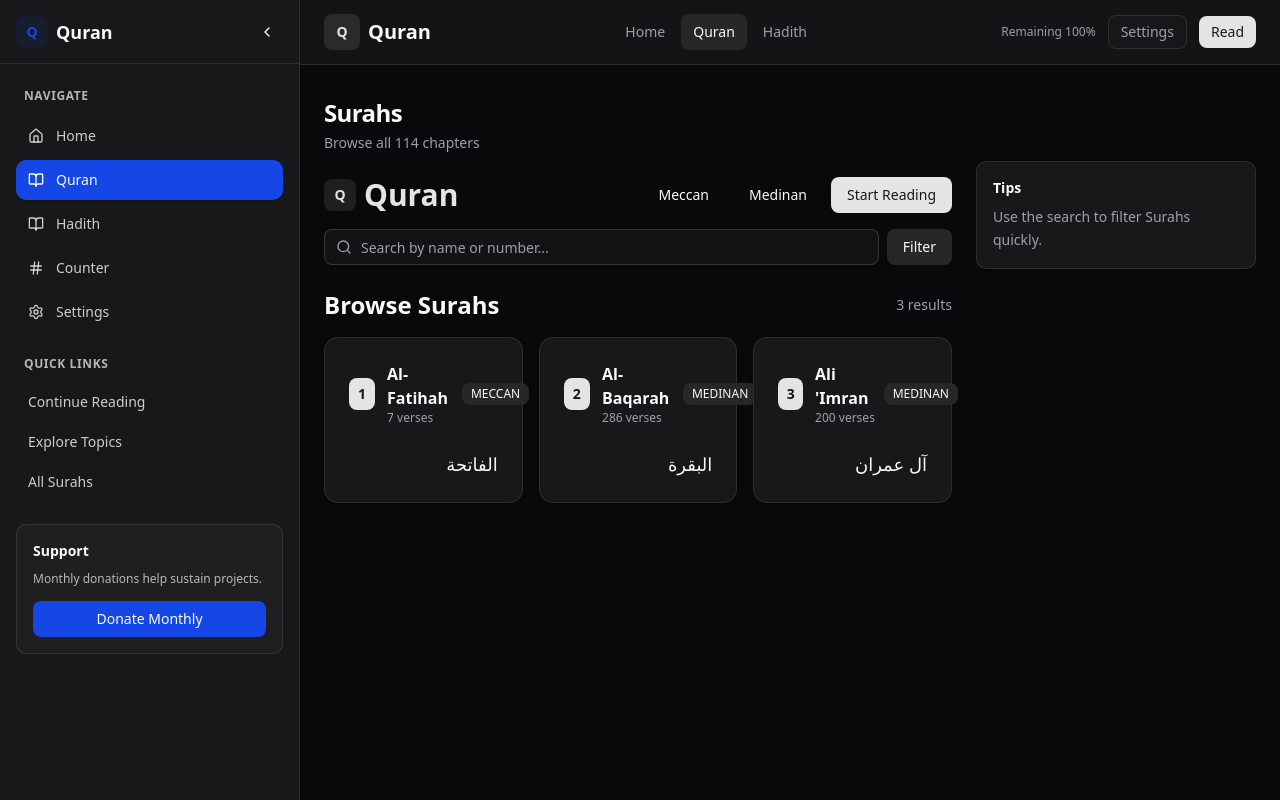
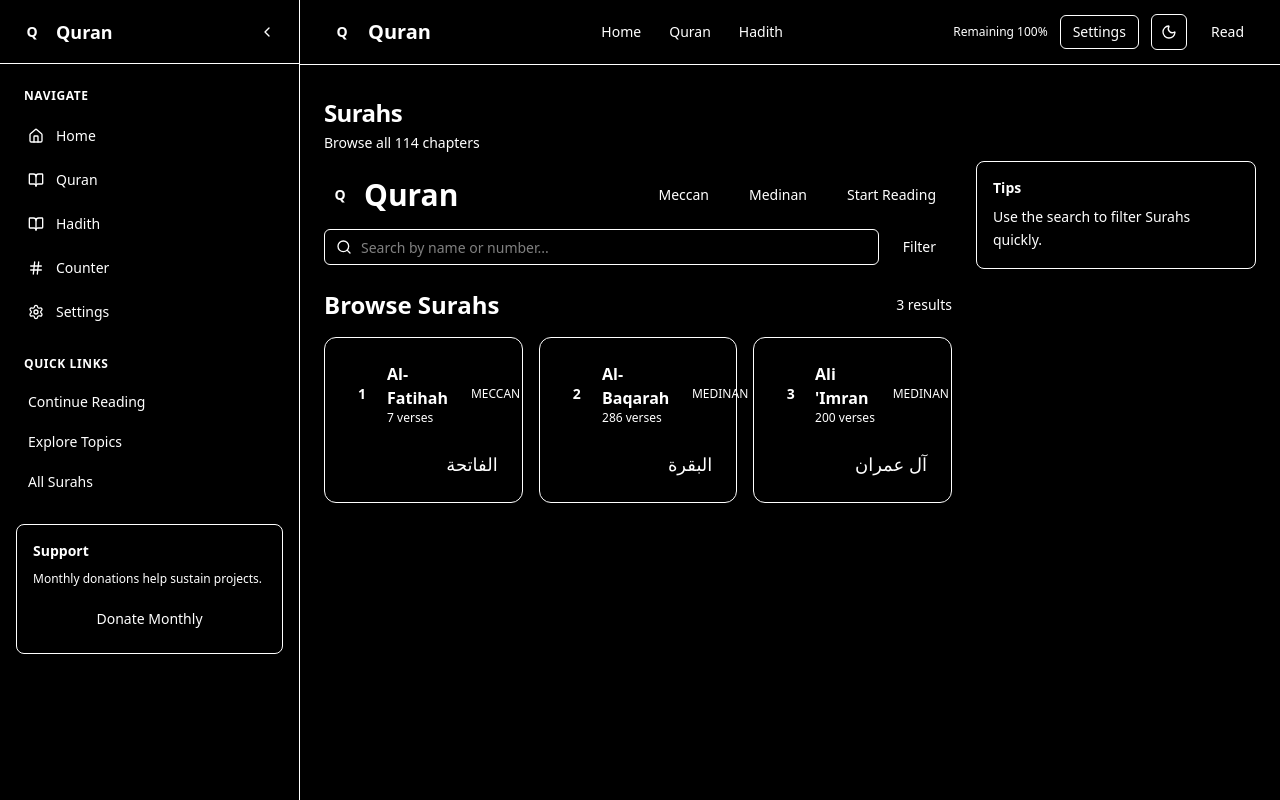
Before and after one commit to mohammednoorulameen/Nadheen---Quran, a React (Vite) app: page /quran in a window 1280 px wide. Built offline with nearby package versions, Linux system fonts and the light colour scheme; no server answers.

Commit message:
darkmode

```diff
--- a/src/App.css
+++ b/src/App.css
@@ -1,120 +1,33 @@
 @import "tailwindcss";
 @import "tw-animate-css";
 
-@custom-variant dark (&:is(.dark *));
 
-@theme inline {
-  --radius-sm: calc(var(--radius) - 4px);
-  --radius-md: calc(var(--radius) - 2px);
-  --radius-lg: var(--radius);
-  --radius-xl: calc(var(--radius) + 4px);
-  --color-background: var(--background);
-  --color-foreground: var(--foreground);
-  --color-card: var(--card);
-  --color-card-foreground: var(--card-foreground);
-  --color-popover: var(--popover);
-  --color-popover-foreground: var(--popover-foreground);
-  --color-primary: var(--primary);
-  --color-primary-foreground: var(--primary-foreground);
-  --color-secondary: var(--secondary);
-  --color-secondary-foreground: var(--secondary-foreground);
-  --color-muted: var(--muted);
-  --color-muted-foreground: var(--muted-foreground);
-  --color-accent: var(--accent);
-  --color-accent-foreground: var(--accent-foreground);
-  --color-destructive: var(--destructive);
-  --color-border: var(--border);
-  --color-input: var(--input);
-  --color-ring: var(--ring);
-  --color-chart-1: var(--chart-1);
-  --color-chart-2: var(--chart-2);
-  --color-chart-3: var(--chart-3);
-  --color-chart-4: var(--chart-4);
-  --color-chart-5: var(--chart-5);
-  --color-sidebar: var(--sidebar);
-  --color-sidebar-foreground: var(--sidebar-foreground);
-  --color-sidebar-primary: var(--sidebar-primary);
-  --color-sidebar-primary-foreground: var(--sidebar-primary-foreground);
-  --color-sidebar-accent: var(--sidebar-accent);
-  --color-sidebar-accent-foreground: var(--sidebar-accent-foreground);
-  --color-sidebar-border: var(--sidebar-border);
-  --color-sidebar-ring: var(--sidebar-ring);
+:root {
+  --background: 0 0% 100%;
+  --foreground: 222 47% 11%;
+  --primary: 221 83% 53%;
+  --muted: 215 16% 47%;
+  --border: 214 32% 91%;
+  --accent: 210 40% 96%;
+  --card: 0 0% 100%;
 }
 
-:root {
-  --radius: 0.625rem;
-  --background: oklch(1 0 0);
-  --foreground: oklch(0.141 0.005 285.823);
-  --card: oklch(1 0 0);
-  --card-foreground: oklch(0.141 0.005 285.823);
-  --popover: oklch(1 0 0);
-  --popover-foreground: oklch(0.141 0.005 285.823);
-  --primary: oklch(0.21 0.006 285.885);
-  --primary-foreground: oklch(0.985 0 0);
-  --secondary: oklch(0.967 0.001 286.375);
-  --secondary-foreground: oklch(0.21 0.006 285.885);
-  --muted: oklch(0.967 0.001 286.375);
-  --muted-foreground: oklch(0.552 0.016 285.938);
-  --accent: oklch(0.967 0.001 286.375);
-  --accent-foreground: oklch(0.21 0.006 285.885);
-  --destructive: oklch(0.577 0.245 27.325);
-  --border: oklch(0.92 0.004 286.32);
-  --input: oklch(0.92 0.004 286.32);
-  --ring: oklch(0.705 0.015 286.067);
-  --chart-1: oklch(0.646 0.222 41.116);
-  --chart-2: oklch(0.6 0.118 184.704);
-  --chart-3: oklch(0.398 0.07 227.392);
-  --chart-4: oklch(0.828 0.189 84.429);
-  --chart-5: oklch(0.769 0.188 70.08);
-  --sidebar: oklch(0.985 0 0);
-  --sidebar-foreground: oklch(0.141 0.005 285.823);
-  --sidebar-primary: oklch(0.21 0.006 285.885);
-  --sidebar-primary-foreground: oklch(0.985 0 0);
-  --sidebar-accent: oklch(0.967 0.001 286.375);
-  --sidebar-accent-foreground: oklch(0.21 0.006 285.885);
-  --sidebar-border: oklch(0.92 0.004 286.32);
-  --sidebar-ring: oklch(0.705 0.015 286.067);
+
+.dark {
+  --background: 0 0% 0%;        /* pure black */
+  --foreground: 0 0% 100%;      /* pure white text */
+  --primary: 221 83% 66%;       /* keep blue buttons */
+  --muted: 0 0% 65%;            /* gray text */
+  --border: 0 0% 20%;           /* dark border */
+  --accent: 0 0% 15%;           /* hover background */
+  --card: 0 0% 8%;              /* card slightly lighter than bg */
 }
 
-.dark {
-  --background: oklch(0.141 0.005 285.823);
-  --foreground: oklch(0.985 0 0);
-  --card: oklch(0.21 0.006 285.885);
-  --card-foreground: oklch(0.985 0 0);
-  --popover: oklch(0.21 0.006 285.885);
-  --popover-foreground: oklch(0.985 0 0);
-  --primary: oklch(0.92 0.004 286.32);
-  --primary-foreground: oklch(0.21 0.006 285.885);
-  --secondary: oklch(0.274 0.006 286.033);
-  --secondary-foreground: oklch(0.985 0 0);
-  --muted: oklch(0.274 0.006 286.033);
-  --muted-foreground: oklch(0.705 0.015 286.067);
-  --accent: oklch(0.274 0.006 286.033);
-  --accent-foreground: oklch(0.985 0 0);
-  --destructive: oklch(0.704 0.191 22.216);
-  --border: oklch(1 0 0 / 10%);
-  --input: oklch(1 0 0 / 15%);
-  --ring: oklch(0.552 0.016 285.938);
-  --chart-1: oklch(0.488 0.243 264.376);
-  --chart-2: oklch(0.696 0.17 162.48);
-  --chart-3: oklch(0.769 0.188 70.08);
-  --chart-4: oklch(0.627 0.265 303.9);
-  --chart-5: oklch(0.645 0.246 16.439);
-  --sidebar: oklch(0.21 0.006 285.885);
-  --sidebar-foreground: oklch(0.985 0 0);
-  --sidebar-primary: oklch(0.488 0.243 264.376);
-  --sidebar-primary-foreground: oklch(0.985 0 0);
-  --sidebar-accent: oklch(0.274 0.006 286.033);
-  --sidebar-accent-foreground: oklch(0.985 0 0);
-  --sidebar-border: oklch(1 0 0 / 10%);
-  --sidebar-ring: oklch(0.552 0.016 285.938);
+
+
+html,
+body {
+  background-color: hsl(var(--background));
+  color: hsl(var(--foreground));
+  transition: background-color 0.3s ease, color 0.3s ease;
 }
-
-@layer base {
-  * {
-    @apply border-border outline-ring/50;
-  }
-  body {
-    @apply bg-background text-foreground;
-  }
-}
--- a/src/Components/AppShell.tsx
+++ b/src/Components/AppShell.tsx
@@ -1,79 +1,73 @@
-import type { ReactNode } from "react";
-import { useEffect, useRef } from "react";
-import { SiteHeader } from "./Site-Header";
-import { Sidebar } from "./Sidebar";
-import { useSidebar } from "@/Hook/useSidebar";
-import { cn } from "@/lib/utils";
-import BottomNav from "./Bottom-navs";
+import type { ReactNode } from "react"
+import { useEffect, useRef } from "react"
+import { SiteHeader } from "./Site-Header"
+import { Sidebar } from "./Sidebar"
+import BottomNav from "./Bottom-navs"
+import { useSidebar } from "@/Hook/useSidebar"
+import { useRouteLoader } from "@/Hook/useRouteLoader"
+import { cn } from "@/lib/utils"
+import PageLoader from "./Shared/PageLoader"
 
 interface AppShellProps {
-  children: ReactNode;
+  children: ReactNode
 }
 
 export function AppShell({ children }: AppShellProps) {
-  const { isOpen, isMobile, close } = useSidebar();
-  const mainRef = useRef<HTMLElement>(null!);
+  const loading = useRouteLoader()
+  const { isOpen, isMobile, close } = useSidebar()
+  const mainRef = useRef<HTMLElement>(null!)
 
   // Handle click outside on mobile
   useEffect(() => {
-    if (!isMobile || !isOpen) return;
+    if (!isMobile || !isOpen) return
 
     const handleClickOutside = (event: Event) => {
-      const target = event.target as HTMLElement | null;
-      if (!target) return;
+      const target = event.target as HTMLElement | null
+      if (!target) return
 
-      // Don't close if clicking inside sidebar or header menu button
       if (
         target.closest("aside") ||
         target.closest('[aria-label="Toggle sidebar"]') ||
         target.closest('[aria-label="Open sidebar"]')
       ) {
-        return;
+        return
       }
-      close();
-    };
+      close()
+    }
 
-    // Use capture phase to catch clicks before they bubble
-    document.addEventListener("mousedown", handleClickOutside, true);
-    document.addEventListener("touchstart", handleClickOutside, true);
+    document.addEventListener("mousedown", handleClickOutside, true)
+    document.addEventListener("touchstart", handleClickOutside, true)
 
     return () => {
-      document.removeEventListener("mousedown", handleClickOutside, true);
-      document.removeEventListener("touchstart", handleClickOutside, true);
-    };
-  }, [isMobile, isOpen, close]);
+      document.removeEventListener("mousedown", handleClickOutside, true)
+      document.removeEventListener("touchstart", handleClickOutside, true)
+    }
+  }, [isMobile, isOpen, close])
 
   return (
+     <>
+
+      {loading && <PageLoader />}
+
+
     <div className="flex h-screen overflow-hidden bg-background">
       {/* Sidebar */}
       <Sidebar />
 
-      {/* Mobile overlay backdrop */}
+      {/* Mobile overlay */}
       {isMobile && isOpen && (
         <div
-          className="fixed inset-0 z-40 bg-black/50 backdrop-blur-sm transition-opacity duration-300"
+          className="fixed inset-0 z-40 bg-black/50 backdrop-blur-sm"
           onClick={close}
-          onTouchStart={close}
-          aria-hidden="true"
-          role="presentation"
         />
       )}
 
-      {/* Main content area */}
+      {/* Main area */}
       <div className="flex flex-1 flex-col overflow-hidden min-w-0">
         {/* Header */}
         <SiteHeader />
 
-        {/* Main content */}
-
-        {/* <main
-          className={cn(
-            "flex-1 overflow-y-auto overflow-x-hidden bg-background",
-            // Adjust padding for mobile bottom nav
-            "pb-16 md:pb-0"
-          )}
-          role="main"
-        > */}
+        {/* SCROLL CONTAINER */}
         <main
           ref={mainRef}
           className={cn(
@@ -83,9 +77,12 @@ export function AppShell({ children }: AppShellProps) {
           role="main"
         >
           {children}
-            <BottomNav scrollContainerRef={mainRef} />
         </main>
+
+        {/* FIXED UI (NOT INSIDE MAIN) */}
+        <BottomNav scrollContainerRef={mainRef} />
       </div>
     </div>
-  );
+     </>
+  )
 }
--- /dev/null
+++ b/src/Components/Shared/PageLoader.tsx
@@ -0,0 +1,10 @@
+export default function PageLoader() {
+  return (
+    <div className="fixed inset-0 z-[9999] flex items-center justify-center bg-background">
+      <div className="flex flex-col items-center gap-3">
+        <div className="h-10 w-10 animate-spin rounded-full border-4 border-primary border-t-transparent" />
+        <p className="text-sm text-muted-foreground">Loading...</p>
+      </div>
+    </div>
+  )
+}
--- a/src/Components/Site-Header.tsx
+++ b/src/Components/Site-Header.tsx
@@ -1,13 +1,14 @@
 import { Button } from "@/Components/ui/button";
-import { Menu } from "lucide-react";
 import { Link, useLocation } from "react-router-dom";
-
 import { cn } from "@/lib/utils";
 import { useSidebar } from "@/Hook/useSidebar";
+import { Menu, Moon, Sun } from "lucide-react"
+import { useTheme } from "@/Hook/useTheme";
 
 export function SiteHeader() {
   const { toggle, isOpen } = useSidebar();
   const location = useLocation();
+    const { theme, toggleTheme } = useTheme()
 
   return (
     <header
@@ -109,6 +110,18 @@ export function SiteHeader() {
           >
             Settings
           </Link>
+             {/* Dark mode toggle */}
+          <button
+            onClick={toggleTheme}
+            aria-label="Toggle theme"
+            className="inline-flex h-9 w-9 items-center justify-center rounded-md border border-border bg-card hover:bg-accent"
+          >
+            {theme === "dark" ? (
+              <Sun className="h-4 w-4" />
+            ) : (
+              <Moon className="h-4 w-4" />
+            )}
+          </button>
           <Button
             asChild
             size="sm"
--- /dev/null
+++ b/src/Hook/useRouteLoader.tsx
@@ -0,0 +1,20 @@
+import { useEffect, useState } from "react"
+import { useLocation } from "react-router-dom"
+
+export function useRouteLoader() {
+  const location = useLocation()
+  const [loading, setLoading] = useState(true)
+
+  useEffect(() => {
+    // show loader on route change
+    setLoading(true)
+
+    const timer = setTimeout(() => {
+      setLoading(false)
+    }, 500) // adjust delay if needed
+
+    return () => clearTimeout(timer)
+  }, [location.pathname])
+
+  return loading
+}
--- /dev/null
+++ b/src/Hook/useTheme.tsx
@@ -0,0 +1,27 @@
+import { useEffect, useState } from "react"
+
+type Theme = "light" | "dark"
+
+export function useTheme() {
+  const [theme, setTheme] = useState<Theme>(() => {
+    return (localStorage.getItem("theme") as Theme) || "light"
+  })
+
+  useEffect(() => {
+    const root = document.documentElement
+
+    if (theme === "dark") {
+      root.classList.add("dark")
+    } else {
+      root.classList.remove("dark")
+    }
+
+    localStorage.setItem("theme", theme)
+  }, [theme])
+
+  const toggleTheme = () => {
+    setTheme(prev => (prev === "light" ? "dark" : "light"))
+  }
+
+  return { theme, toggleTheme }
+}
--- a/src/Pages/User/LayoutPage/LayoutPage.tsx
+++ b/src/Pages/User/LayoutPage/LayoutPage.tsx
@@ -3,7 +3,7 @@ import ScrollProgress from "@/Components/ScrollProgress"
 import { AppShell } from "@/Components/AppShell"
 import { SidebarProvider } from "@/Context/SidebarProvider"
 import { Analytics } from "@vercel/analytics/react"
-// import BottomNav from "@/Components/Bottom-navs"
+
 
 export default function LayoutPage() {
   return (
@@ -12,7 +12,6 @@ export default function LayoutPage() {
       <ScrollProgress />
       <AppShell>
         <Outlet />
-        {/* <BottomNav /> */}
       </AppShell>
       <Analytics />
      </SidebarProvider>
```
